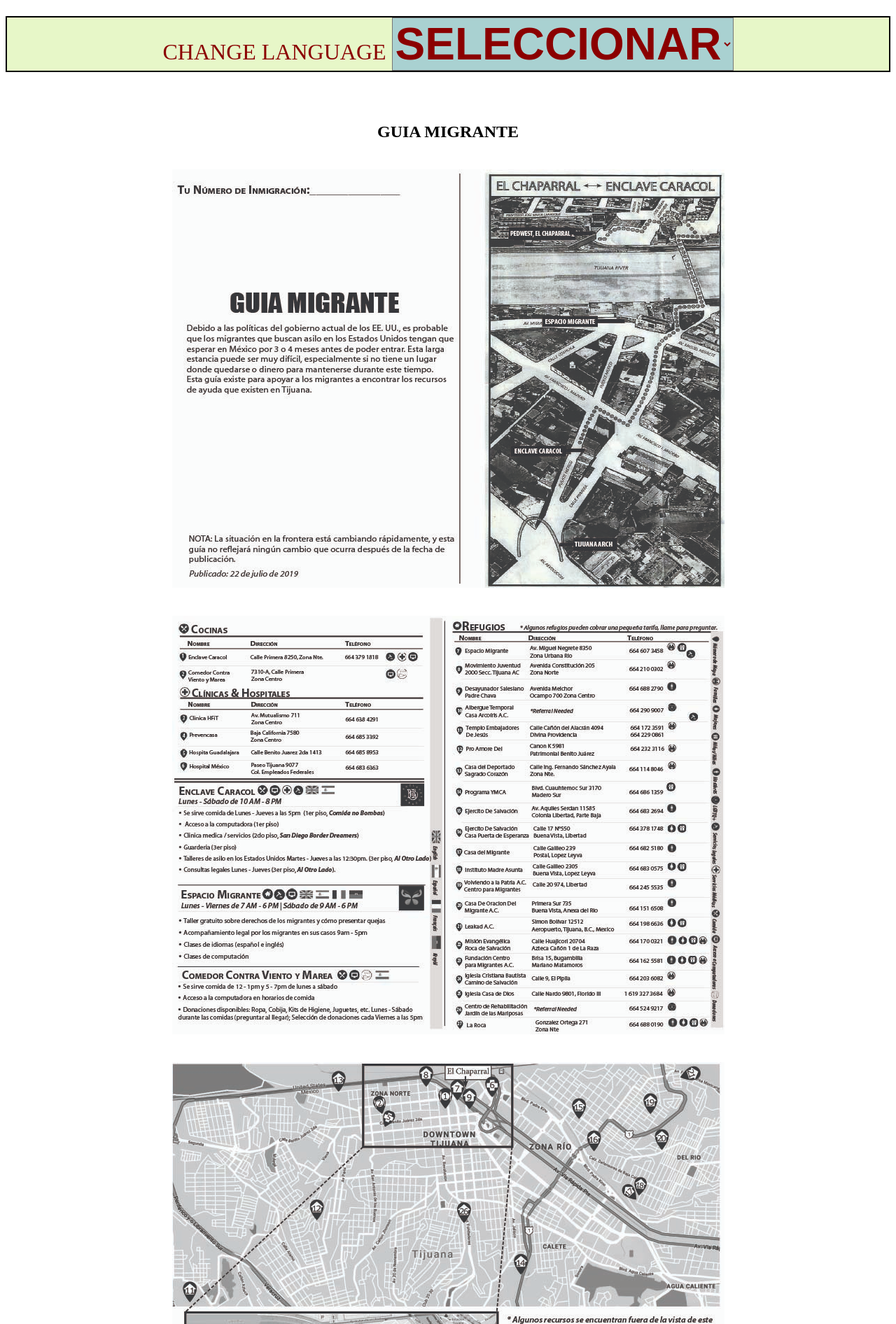
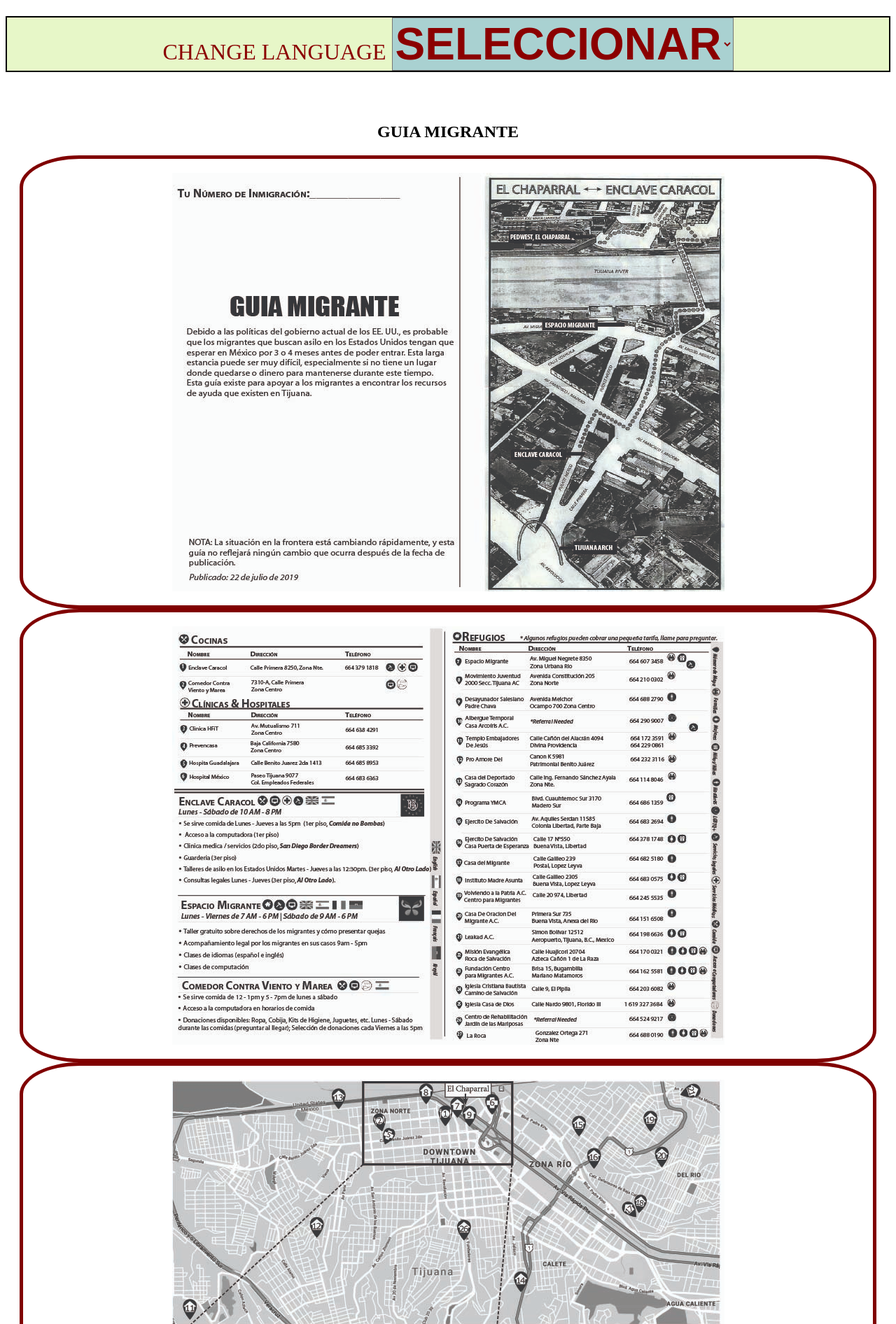
Before and after one commit to mcverter/elnumerodelalista, a PHP site: page / in a window 1280 px wide. Shown: the part 332-2224 px from the top of the page at 70% size. Run offline with PHP 8.4, Linux system fonts and the light colour scheme.

Commit message:
styling guia

```diff
--- a/endll.css
+++ b/endll.css
@@ -84,6 +84,8 @@
     text-align: center;
     align-content: center;
     align-items: center;
+    border: maroon 5px solid;
+    border-radius: 7%;
 }
 
 
```
